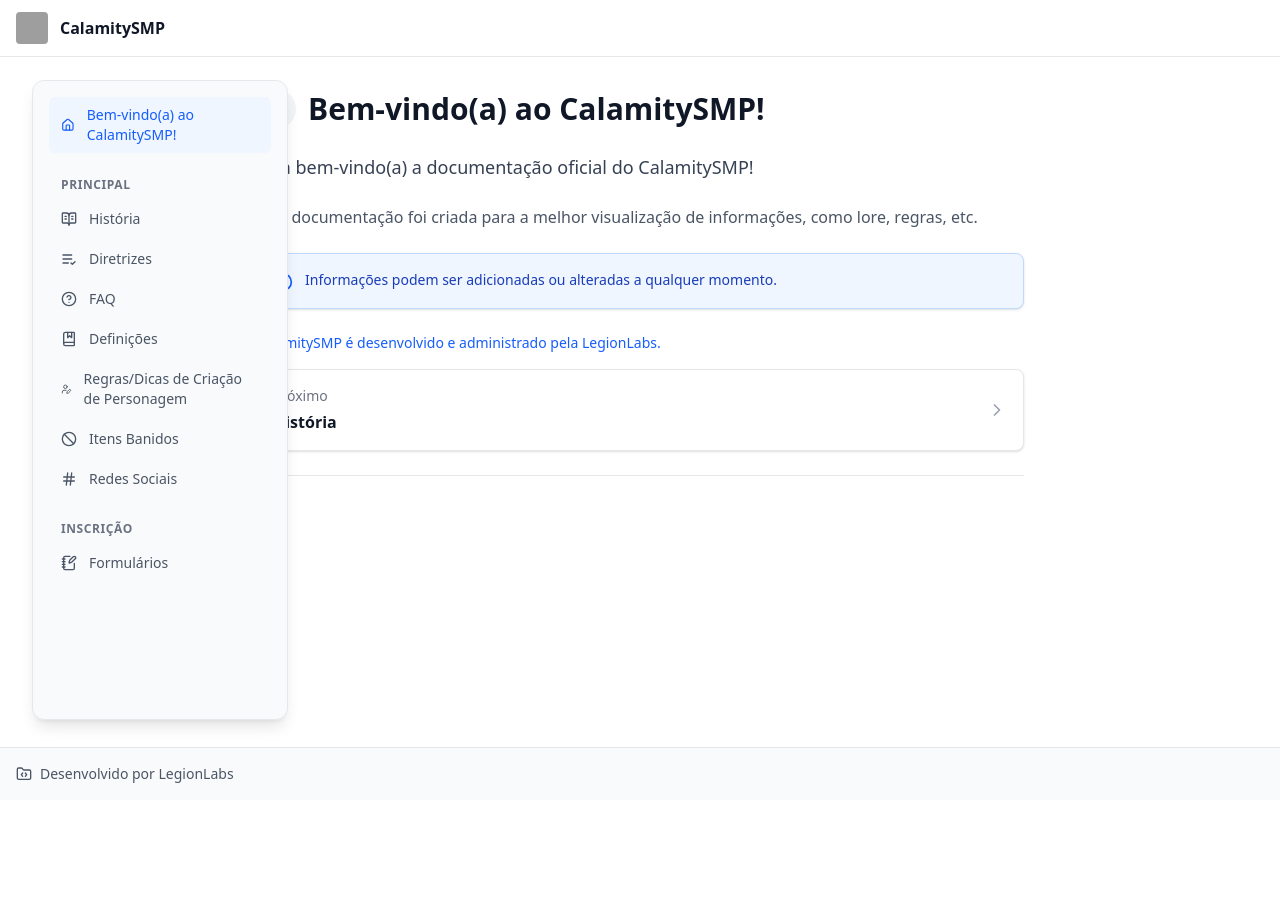
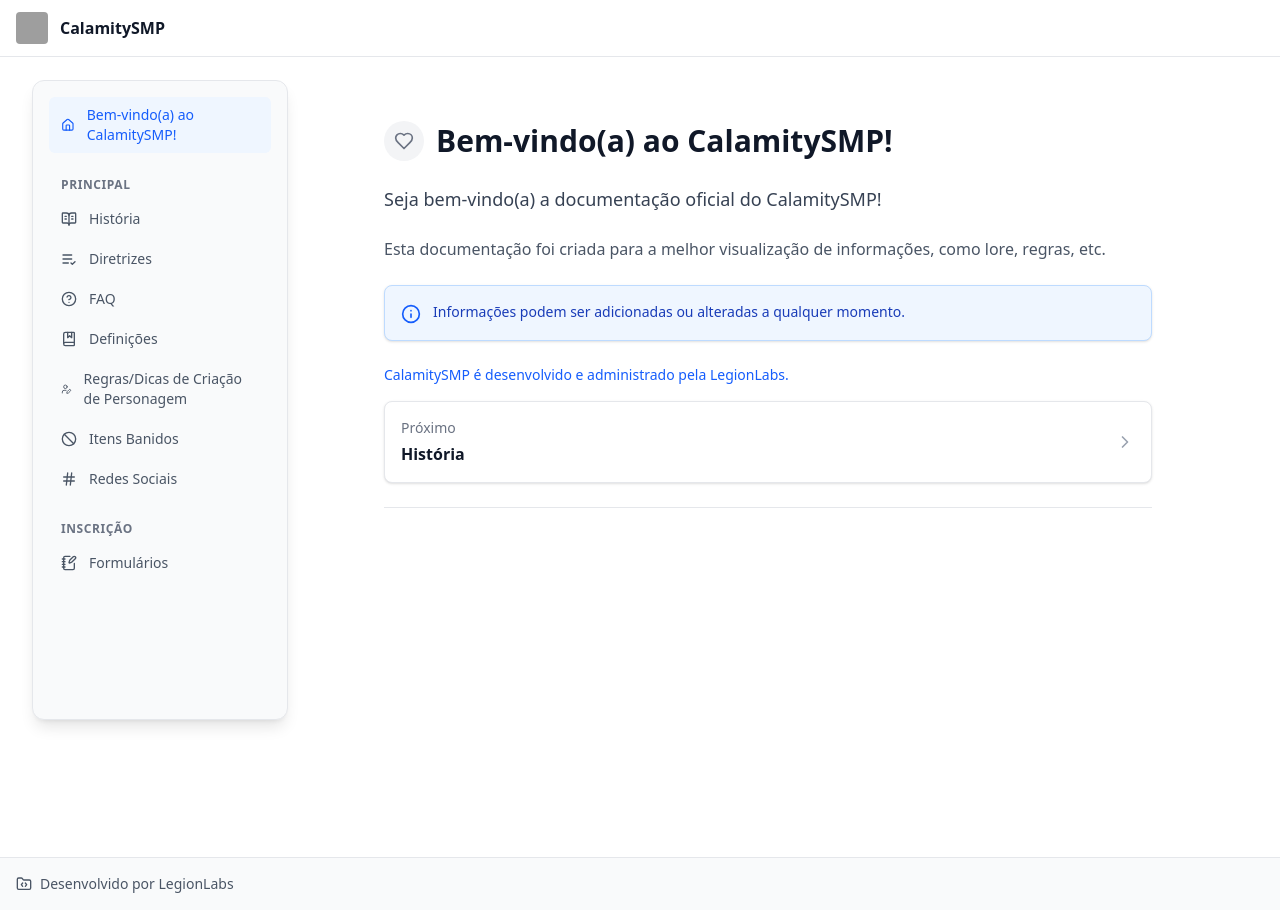
Before and after one commit to digo2205/calamitysmp-site, a React (Vite) app: page / in a window 1280 px wide. Before the commit the page ends 800 px from the top, so only its background shows below. Built offline with nearby package versions, Linux system fonts and the light colour scheme; grey boxes are pictures that could not be loaded.

Commit message:
CriacaoPersonagemPage Update

```diff
--- a/src/App.tsx
+++ b/src/App.tsx
@@ -1,7 +1,7 @@
 import { HashRouter as Router, Routes, Route } from 'react-router-dom'
 import { Header } from './components/Header'
-import { Sidebar } from './components/Sidebar'
 import { Footer } from './components/Footer'
+import { Layout } from './components/Layout'
 import { WelcomePage } from './pages/WelcomePage'
 import { HistoriaPage } from './pages/HistoriaPage'
 import { DiretrizesPage } from './pages/DiretrizesPage'
@@ -11,14 +11,13 @@ import { RedesSociaisPage } from './pages/RedesSociaisPage'
 import { CriacaoPersonagemPage } from './pages/CriacaoPersonagemPage'
 import { FormulariosPage } from './pages/FormulariosPage'
 import { DefinicoesPage } from './pages/DefinicoesPage'
+
 function App() {
   return (
     <Router>
       <div className="min-h-screen bg-white flex flex-col">
         <Header />
-        <div className="flex flex-1">
-          <Sidebar />
-          <main className="flex-1">
+        <Layout>
           <Routes>
             <Route path="/" element={<WelcomePage />} />
             <Route path="/principal/lore" element={<HistoriaPage />} />
@@ -27,14 +26,14 @@ function App() {
             <Route path="/principal/definicoes" element={<DefinicoesPage />} />
             <Route path="/principal/itens-banidos" element={<ItensBanidosPage />} />
             <Route path="/principal/redes-sociais" element={<RedesSociaisPage />} />
-              <Route path="/dicas/criacao-de-personagem" element={<CriacaoPersonagemPage />} />
+            <Route path="/principal/criacao-de-personagem" element={<CriacaoPersonagemPage />} />
             <Route path="/inscricao/formularios" element={<FormulariosPage />} />
           </Routes>
-          </main>
-        </div>
+        </Layout>
         <Footer />
       </div>
     </Router>
   )
 }
+
 export default App
--- a/src/components/Sidebar.tsx
+++ b/src/components/Sidebar.tsx
@@ -26,7 +26,7 @@ export function Sidebar({ mobile }: { mobile?: boolean }) {
         { icon: ListCheck, label: 'Diretrizes', path: '/principal/diretrizes' },
         { icon: HelpCircle, label: 'FAQ', path: '/principal/faq' },
         { icon: BookMarked, label: 'Definições', path: '/principal/definicoes' },
-        { icon: UserPen, label: 'Regras/Dicas de Criação de Personagem', path: '/principal/criacaopersonagem' },
+        { icon: UserPen, label: 'Regras/Dicas de Criação de Personagem', path: '/principal/criacao-de-personagem' },
         { icon: Ban, label: 'Itens Banidos', path: '/principal/itens-banidos' },
         { icon: Hash, label: 'Redes Sociais', path: '/principal/redes-sociais' },
       ]
```
Lines whose indentation alone changed are shown as unchanged.
